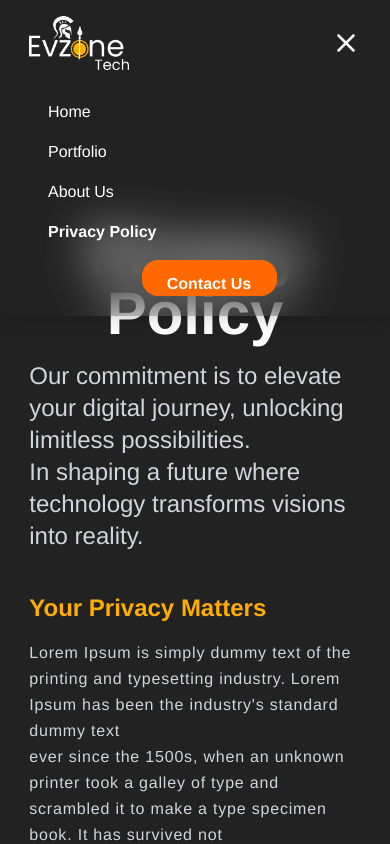
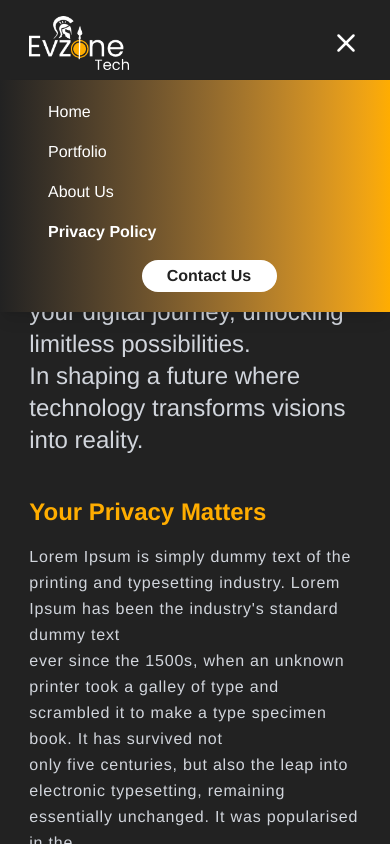
Before and after one commit to Abubakarshykh/evezonetechians, a Next.js app: page /privacy in a window 390 px wide. Both pictures are taken after a click on the button 345 px from the left and 42 px from the top of the page. Shown: the top 844 px of the page. Built offline with nearby package versions, Linux system fonts and the light colour scheme.

Commit message:
responsivness setting

```diff
--- a/src/Components/Footer.js
+++ b/src/Components/Footer.js
@@ -42,8 +42,8 @@ export default function Footer() {
             <div className="text-left">
               <h3 className="font-bold mb-2 text-lg">Company</h3>
               <ul className="space-y-1 text-md font-medium leading-6">
+                <li><Link href="/">Home</Link></li>
                 <li><Link href="/aboutus">About Us</Link></li>
-                <li><Link href="/services">Services</Link></li>
                 <li><Link href="/portfolio">Portfolio</Link></li>
               </ul>
             </div>
@@ -52,7 +52,7 @@ export default function Footer() {
             <div className="text-left">
               <h3 className="font-bold mb-2 text-lg">Support</h3>
               <ul className="space-y-1 text-md font-medium leading-6">
-                <li><Link href="/terms">Terms & Conditions</Link></li>
+                <li>Contact Us</li>
                 <li><Link href="/privacy">Privacy Policy</Link></li>
               </ul>
             </div>
--- a/src/Components/Navbar.js
+++ b/src/Components/Navbar.js
@@ -13,10 +13,10 @@ const Navbar = () => {
 
   // Define default color scheme
   const pageColors = {
-    "/": { bgColor: "bg-transparent", textColor: "text-[#222222]", hoverColor: "hover:text-gray-300", activeColor: "text-white font-bold" },
-    "/aboutus": { bgColor: "bg-transparent", textColor: "text-white", hoverColor: "hover:text-gray-300", activeColor: "text-white font-bold" },
-    "/portfolio": { bgColor: "bg-transparent", textColor: "text-white", hoverColor: "hover:text-gray-300", activeColor: "text-white font-bold" },
-    "/privacy": { bgColor: "bg-transparent", textColor: "text-white", hoverColor: "hover:text-gray-300", activeColor: "text-white font-bold" },
+    "/": { bgColor: "", textColor: "text-[#222222]", hoverColor: "hover:text-gray-300", activeColor: "text-white font-bold" },
+    "/aboutus": { bgColor: "", textColor: "text-white", hoverColor: "hover:text-gray-300", activeColor: "text-white font-bold" },
+    "/portfolio": { bgColor: "", textColor: "text-white", hoverColor: "hover:text-gray-300", activeColor: "text-white font-bold" },
+    "/privacy": { bgColor: "", textColor: "text-white", hoverColor: "hover:text-gray-300", activeColor: "text-white font-bold" },
   };
 
   // Get current page color scheme or default to home
@@ -33,7 +33,8 @@ const Navbar = () => {
   }, []);
 
   // Apply white text when scrolling down or on small screens
-  textColor = isScrolled || isMobileMenuOpen ? "text-white" : textColor;
+  textColor = isScrolled || isMobileMenuOpen ? "text-white backdrop-blur-xl" : textColor;
+
 
   const navLinks = [
     { name: "Home", path: "/" },
@@ -92,7 +93,7 @@ const Navbar = () => {
       {/* Mobile Menu Dropdown */}
       {isMobileMenuOpen && (
         <div
-          className={`absolute backdrop-blur-xl top-20 left-0 w-full p-5 flex flex-col pl-12 space-y-4 shadow-lg md:hidden transition-all duration-300 ${bgColor}`}
+          className={`absolute bg-gradient-to-r from-[#222222] to-[#FFAD00]  backdrop-blur-xl top-20 left-0 w-full p-5 flex flex-col pl-12 space-y-4 shadow-lg md:hidden transition-all duration-300 ${bgColor}`}
         >
           {navLinks.map((link) => (
             <Link
@@ -107,7 +108,7 @@ const Navbar = () => {
             </Link>
           ))}
           <button
-  className="px-4 py-3 h-[36px] w-[135px] rounded-[16px] bg-orange-500 text-white font-semibold self-center"
+  className="px-4 py-1 w-[135px] rounded-[16px] bg-white text-[#222222] font-semibold self-center"
   onClick={() => setMobileMenuOpen(false)}
 >
   Contact Us
--- a/src/app/privacy/page.js
+++ b/src/app/privacy/page.js
@@ -1,10 +1,10 @@
 export default function Privacy() {
   return (
     <>
-      <section className="text-white pt-[14rem] py-4 min-h-screen">
+      <section className="text-white md:pt-[14rem] pt-30 py-4 min-h-screen">
         <div className="max-w-[85%] bg-transparent mx-auto">
           {/* Privacy Policy Heading */}
-          <header className="mb-10 text-center">
+          <header className="mb-10 space-y-6 md:text-center">
             <h1 className="text-6xl font-bold">Privacy Policy</h1>
             <p className="mt-4 text-2xl text-gray-300 text-left">
               Our commitment is to elevate your digital journey, unlocking limitless possibilities.
```
